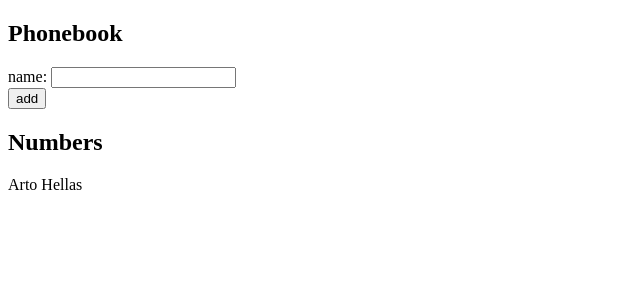
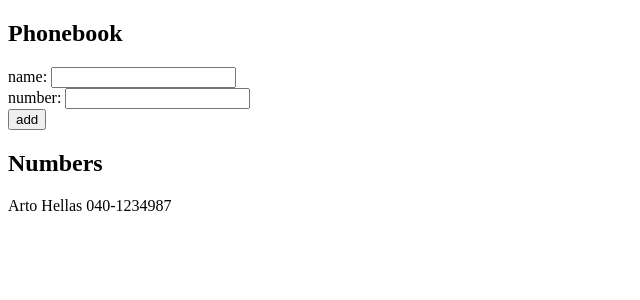
Before and after one commit to tburakow/FullStackOpen2022, a React (Create React App) app in the folder 2.6-2.10/: page / in a window 1280 px wide. Shown: the top 300 px of the page, without its empty margins (0-640 px from the left). Built offline with nearby package versions, Linux system fonts and the light colour scheme; the HTML template or start-up script is replaced by a standard one.

Commit message:
Added 2.8

```diff
--- a/2.6-2.10/src/App.js
+++ b/2.6-2.10/src/App.js
@@ -1,39 +1,47 @@
 import { useState } from 'react'
 
 // This component displayes the information of a single person.
-const DisplayPerson = ({ name }) => {
+const DisplayPerson = ({ name, number }) => {
   console.log('person to be displayed (also key):', name)
   return (
-    <p>{name}</p>
+    <p>{name} {number}</p>
   )
 }
 
 const App = () => {
   const [persons, setPersons] = useState([
-    { name: 'Arto Hellas' }
+    { name: 'Arto Hellas', number: '040-1234987' }
   ])
   const [newName, setNewName] = useState('')
+  const [newNumber, setNewNumber] = useState('')
+
 
   const handleNameChange = (event) => {
     console.log(event.target.value)
     setNewName(event.target.value)
   }
 
+  const handleNumberChange = (event) => {
+    console.log(event.target.value)
+    setNewNumber(event.target.value)
+  }
+
   const addName = (event) => {
     event.preventDefault()
     const nameObject = {
       name: newName,
+      number: newNumber,
     }
     if (persons.find(single => single.name === newName) === undefined) {
     setPersons(persons.concat(nameObject))
     console.log(persons)
-    setNewName(' ')
+    setNewName('')
+    setNewNumber('')
     }
     else {
       alert(`${newName} is already in the phonebook`)
     }
     }
-
 
   return (
     <div>
@@ -43,12 +51,15 @@
           name: <input value={newName} onChange={handleNameChange} />
         </div>
         <div>
+          number: <input value={newNumber} onChange={handleNumberChange} />
+        </div>
+        <div>
           <button type="submit">add</button>
         </div>
       </form>
       <h2>Numbers</h2>
       {persons.map(person =>
-        <DisplayPerson name={person.name} key={person.name} />
+        <DisplayPerson name={person.name} number={person.number} key={person.name} />
       )}
     </div>
   )
```
